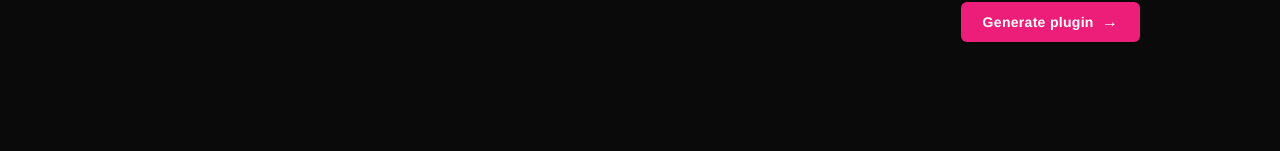
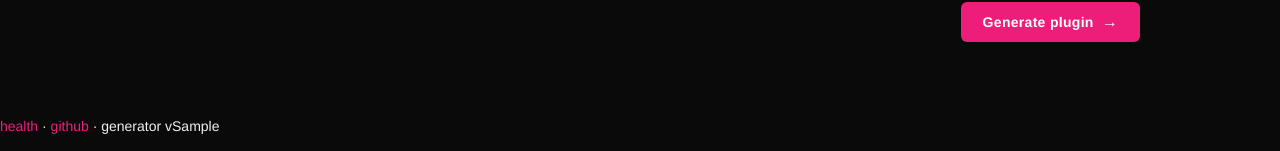
Before and after one commit to jj358mhz/scte-plugin-generator, a Flask app: template templates/form.html in a window 1280 px wide. Shown: the part 1242-1393 px from the top of the page. Before the commit the page ends 1284 px from the top, so only its background shows below. Run offline with Flask 3, Linux system fonts and the light colour scheme; the template is opened without the code that fills it: most values are stand-ins (such as "Sample title", 1, 10 or a date in 2020).

Commit message:
Add generator version 0.0.1 to footer and healthz endpoint

```diff
--- a/app.py
+++ b/app.py
@@ -16,6 +16,8 @@ from typing import Any
 
 from flask import Flask, render_template, request, send_file, abort
 from jinja2 import Environment, FileSystemLoader, StrictUndefined
+
+GENERATOR_VERSION = '0.0.1'  # bump on meaningful generator changes
 
 app = Flask(__name__)
 
@@ -159,6 +161,7 @@ def build_context(form) -> dict[str, Any]:
         'has_linear':     any(m['preset'] == 'linear'     for m in methods),
         'has_live_event': any(m['preset'] == 'live_event' for m in methods),
         'has_oon':        any(m['preset'] == 'oon'        for m in methods),
+        'generator_version': GENERATOR_VERSION,
     }
 
 
@@ -213,7 +216,7 @@ def generate():
 @app.route('/healthz', methods=['GET'])
 def healthz():
     """Liveness probe for Portainer/Caddy healthchecks."""
-    return {'status': 'ok'}, 200
+    return {'status': 'ok', 'generator_version': GENERATOR_VERSION}, 200
 
 
 # =============================================================================
--- a/templates/form.html
+++ b/templates/form.html
@@ -249,5 +249,13 @@
 
 </main>
 
+<footer class="site-footer">
+    <p>
+        <a href="/healthz">health</a> &middot;
+        <a href="https://github.com/jj358mhz/scte-plugin-generator">github</a>
+        &middot; generator v{{ generator_version }}
+    </p>
+</footer>
+
 </body>
 </html>
```
